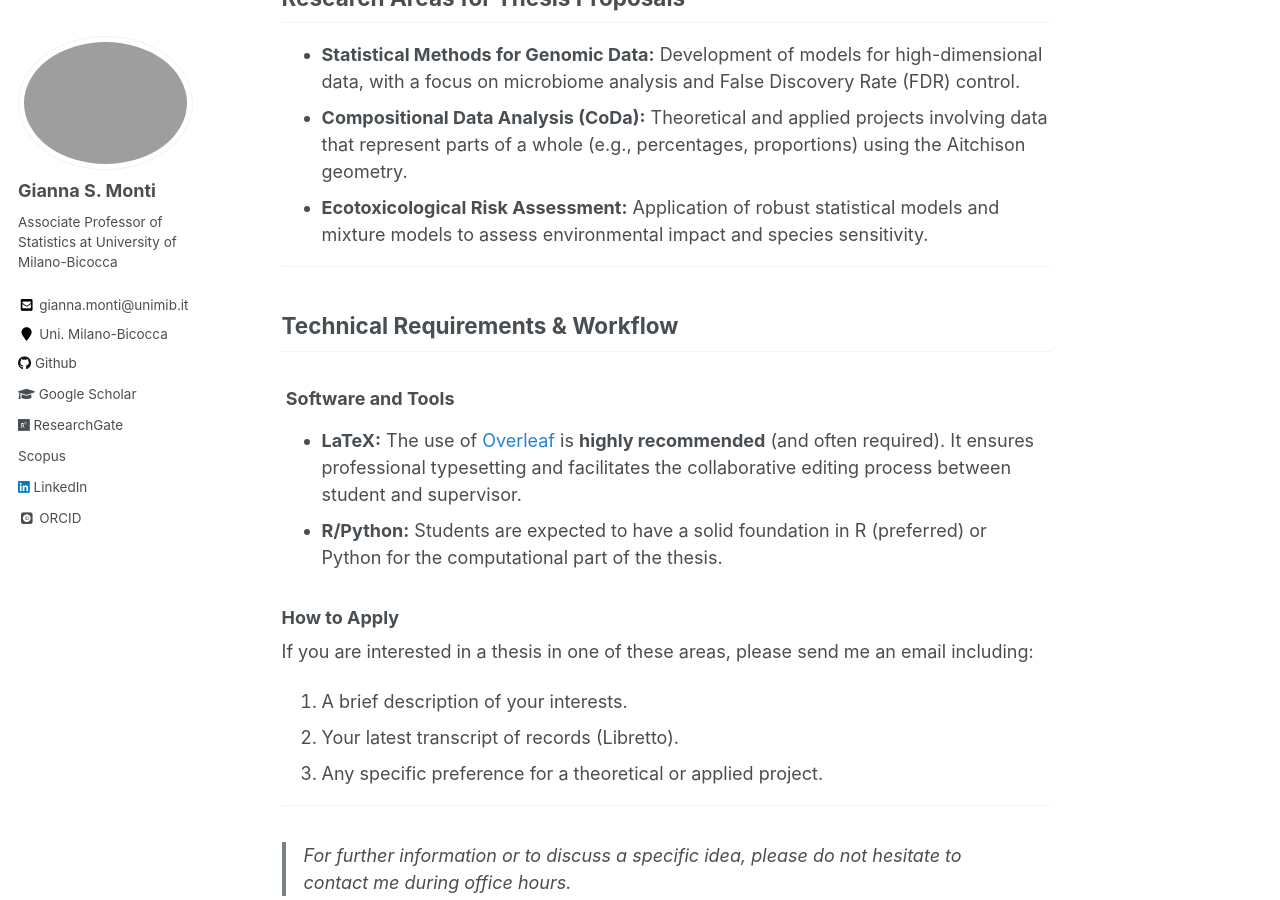
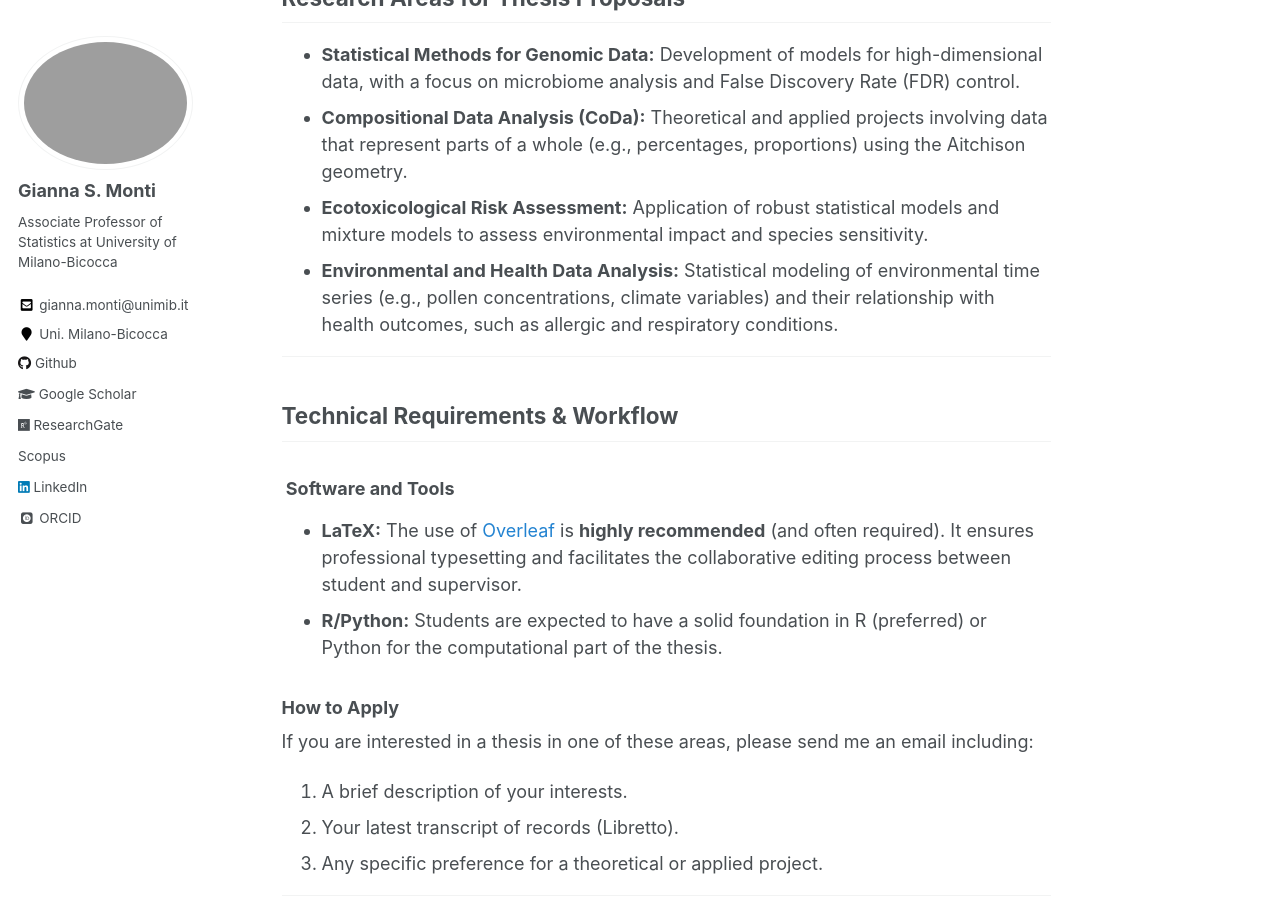
Before and after one commit to giannamonti/giannamonti.github.io, a Jekyll site: the page built from _pages/theses.md, in a window 1280 px wide and 900 px high, scrolled down 404 px. Built offline with Jekyll 4.4.1, drawn with Linux system fonts in a browser that asks for light colours; some web fonts are replaced; a style sheet for code colours, icons or effects is not loaded.

Commit message:
page updates

```diff
--- a/_pages/theses.md
+++ b/_pages/theses.md
@@ -14,6 +14,7 @@ I am available to supervise thesis projects for students enrolled in **Statistic
 * **Statistical Methods for Genomic Data:** Development of models for high-dimensional data, with a focus on microbiome analysis and False Discovery Rate (FDR) control.
 * **Compositional Data Analysis (CoDa):** Theoretical and applied projects involving data that represent parts of a whole (e.g., percentages, proportions) using the Aitchison geometry.
 * **Ecotoxicological Risk Assessment:** Application of robust statistical models and mixture models to assess environmental impact and species sensitivity.
+* **Environmental and Health Data Analysis:** Statistical modeling of environmental time series (e.g., pollen concentrations, climate variables) and their relationship with health outcomes, such as allergic and respiratory conditions.
 
 ---
 
@@ -29,8 +30,6 @@ If you are interested in a thesis in one of these areas, please send me an email
 2. Your latest transcript of records (Libretto).
 3. Any specific preference for a theoretical or applied project.
 
-
-
 ---
 
 > For further information or to discuss a specific idea, please do not hesitate to contact me during office hours.
```
Also changed, not shown: _pages/about.md (+0 -2 lines), _pages/publications.md (+1 -1 lines).
